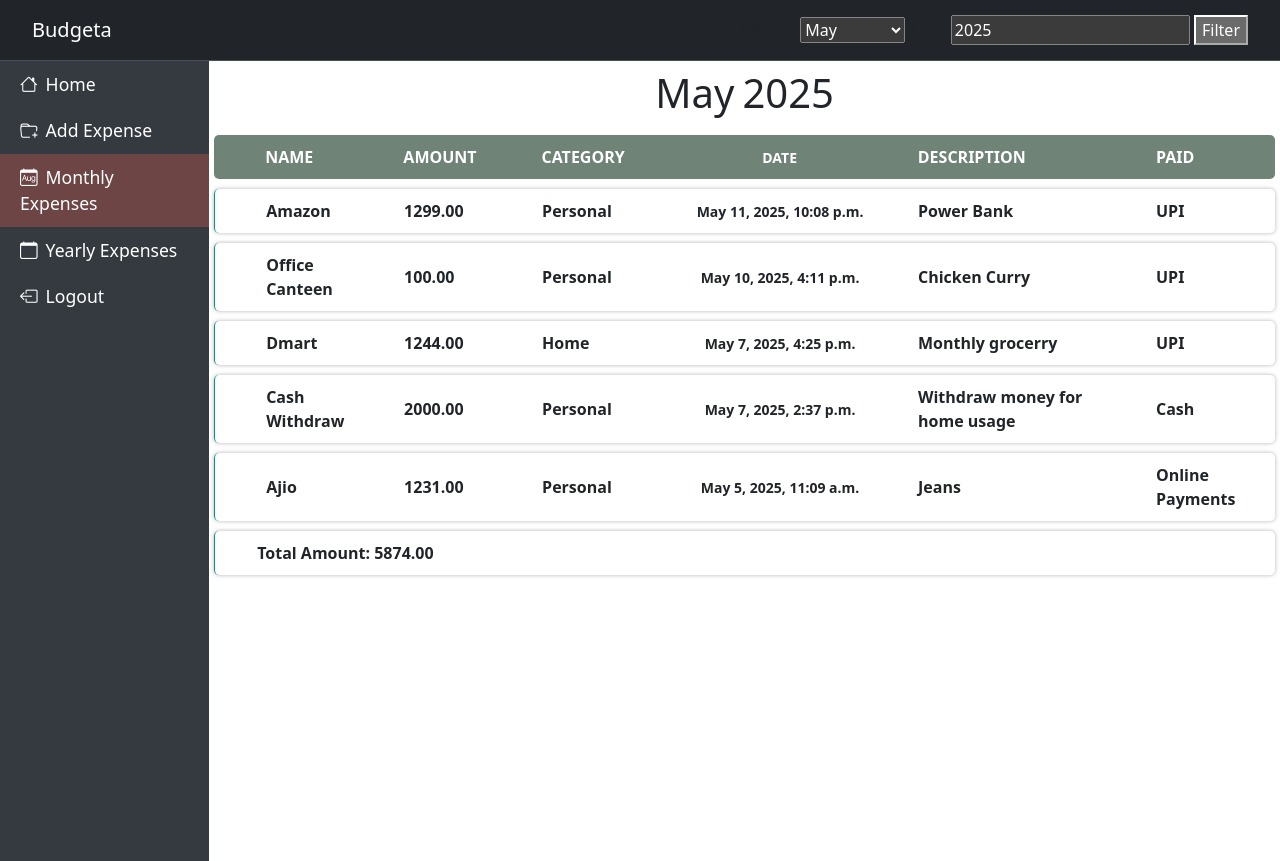
After one commit to mbharath246/budgeta, a Django app: page /budget/month/ in a window 1280 px wide. The commit adds this page. Run offline with Django 5.2, Linux system fonts and the light colour scheme; a user stored in the database is signed in; data comes from the database, SQL or seed files in the repository; both versions use the stored data as it was after the commit.

Commit message:
added monthly and yearly based filters

```diff
--- a/budget/models.py
+++ b/budget/models.py
@@ -29,4 +29,4 @@ class Expense(models.Model):
         ordering = ['-date']
 
     def __str__(self):
-        return f'{self.user_id} Spending: {self.name} '
+        return f'{self.user_id} Spending: {self.name}'
--- a/budget/urls.py
+++ b/budget/urls.py
@@ -4,5 +4,9 @@ from budget import views
 
 urlpatterns = [
     path('index/', views.header_view, name="index"),
-    path('add/', views.add_expense, name="add")
+    path('add/', views.add_expense, name="add"),
+    path('month/', views.monthly_expenses, name="month"),
+    path('year/', views.yearly_expenses, name="year"),
+    path('edit/<int:expense_id>/', views.edit_expense, name="edit"),
+    path('delete/<int:expense_id>/', views.delete_expense, name="delete"),
 ]
--- a/budget/views.py
+++ b/budget/views.py
@@ -1,5 +1,7 @@
 from django.contrib.auth.decorators import login_required
-from django.shortcuts import render, redirect
+from django.shortcuts import render, redirect, get_object_or_404
+from django.db.models import Sum
+from datetime import datetime
 
 from budget.forms import AddExpenseForm
 from budget.models import Expense
@@ -7,21 +9,152 @@ from budget.models import Expense
 
 @login_required(login_url="/users/login/")
 def header_view(request):
-    expense_details = Expense.objects.filter(user_id=request.user.id).all()
-    return render(request, 'home/index.html', {'expense_details': expense_details, 'active_link': 'home'})
+    category = request.GET.get("category")
+    now = datetime.now()
+    if category is None or category == "All":
+        expense_details = Expense.objects.filter(user_id=request.user.id, date__year=now.year, date__month=now.month).all()
+    elif category in ("Personal", "Home", "Other"):
+        expense_details = Expense.objects.filter(
+            user_id=request.user.id, category=category, date__year=now.year, date__month=now.month
+        ).all()
+    else:
+        expense_details = Expense.objects.filter(user_id=request.user.id, date__year=now.year, date__month=now.month).all()
+
+    paid = request.GET.get("paid")
+    if paid:
+        if paid is None or paid == "All":
+            expense_details = expense_details.filter(user_id=request.user.id).all()
+        elif paid in ("UPI", "Cash", "Credit Card", "Online Payments", "Others"):
+            expense_details = expense_details.filter(
+                user_id=request.user.id, paid=paid
+            ).all()
+
+    amount = sum(expense_details.values_list('amount', flat=True))
+    return render(
+        request,
+        "home/index.html",
+        {
+            "expense_details": expense_details,
+            "active_link": "home",
+            "selected_category": category,
+            "paid_by": paid,
+            "amount": amount
+        },
+    )
 
 
 @login_required(login_url="/users/login/")
 def add_expense(request):
-    if request.method == 'POST':
+    if request.method == "POST":
         form = AddExpenseForm(request.POST)
         if form.is_valid():
             form.instance.user_id = request.user
             form.save()
-            print(form.cleaned_data)
+            return redirect("/budget/index")
+        else:
+            print(form.errors)
+    form = AddExpenseForm()
+    return render(request, "home/add-expense.html", {"form": form, "active_link": "add-expense"})
 
-            return redirect('/budget/index')
-        else:
-           print(form.errors)
-    form = AddExpenseForm()
-    return render(request, 'home/add-expense.html', {'form':form, 'active_link': 'add-expense'})
+
+
+@login_required(login_url="/users/login/")
+def monthly_expenses(request):
+    selected_month = request.GET.get('month')
+    selected_year = request.GET.get('year')
+    months_dict = {
+        "January": 1,
+        "February": 2,
+        "March": 3,
+        "April": 4,
+        "May": 5,
+        "June": 6,
+        "July": 7,
+        "August": 8,
+        "September": 9,
+        "October": 10,
+        "November": 11,
+        "December": 12
+    }
+
+    if selected_month and selected_year:
+        expenses = Expense.objects.filter(user_id=request.user.id, date__year=selected_year, date__month=months_dict[selected_month])
+    else:
+        now = datetime.now()
+        selected_month = now.strftime("%B")
+        selected_year = now.year
+        expenses = Expense.objects.filter(user_id=request.user.id, date__year=now.year, date__month=now.month)
+
+    amount = sum(expenses.values_list('amount', flat=True))
+
+    context = {
+        'expenses': expenses,
+        'selected_month': selected_month ,
+        'selected_year': selected_year,
+        'amount':amount,
+        "active_link": "monthly-expenses",
+    }
+    return render(request, "home/monthly.html", context)
+
+
+@login_required(login_url="/users/login/")
+def yearly_expenses(request):
+    selected_year = request.GET.get('year')
+    if not selected_year:
+        selected_year = datetime.now().year
+
+    monthly_expenses = (
+        Expense.objects.filter(date__year=selected_year, user_id=request.user.id)
+        .values('date__month')
+        .annotate(total_amount=Sum('amount'))
+        .order_by('date__month')
+    )
+
+    month_names = {
+        "1": "January", "2": "February", "3": "March",
+        "4": "April", "5": "May", "6": "June",
+        "7": "July", "8": "August", "9": "September",
+        "10": "October", "11": "November", "12": "December"
+    }
+    monthly_summary = {
+        "January": 0, "February": 0, "March": 0, "April": 0,
+        "May": 0, "June": 0, "July": 0, "August": 0, "September": 0,
+        "October": 0, "November": 0, "December": 0
+    }
+    amount = float()
+    for item in monthly_expenses:
+        monthly_summary[month_names[str(item['date__month'])]] = item['total_amount']
+        amount += float(item["total_amount"])
+
+    context = {
+        'monthly_summary': monthly_summary,
+        'selected_year': selected_year,
+        'amount': amount,
+        "active_link": "yearly-expenses",
+    }
+
+    return render(request, 'home/yearly.html', context)
+
+
+@login_required(login_url="/users/login/")
+def edit_expense(request, expense_id):
+    expense = get_object_or_404(Expense, id=expense_id, user_id=request.user.id)
+    if request.method == "POST":
+        form = AddExpenseForm(request.POST, instance=expense)
+        if form.is_valid():
+            form.save()
+            return redirect('index')  # Redirect to expense list page
+    else:
+        form = AddExpenseForm(instance=expense)
+
+    return render(request, 'home/edit-expense.html', {'form': form})
+
+
+@login_required(login_url="/users/login/")
+def delete_expense(request, expense_id):
+    expense = get_object_or_404(Expense, id=expense_id, user_id=request.user.id)
+    if request.method == "POST":
+        expense.delete()
+        return redirect('index')
+
+    return render(request, 'home/delete-expense.html', {'expense': expense})
--- a/static/css/index.css
+++ b/static/css/index.css
@@ -47,12 +47,12 @@
 
 
 .expense-list{
-    font-weight: 600;
     box-shadow: 0 0 4px rgba(0, 0, 0, 0.3);
     border-left: 1px solid #009688;
 }
 
 .expense-list li{
+    font-weight: 600;
     width: 100px;
     margin-inline: 10px;
     text-align: start;
@@ -77,8 +77,76 @@
     margin-inline: 8px;
 }
 
+.expense-list li#amount {
+    width: 100%;
+    margin-inline: 10px;
+    text-align: start;
+    font-weight: bolder;
+}
+
 /* Active class style */
 .active {
     color: white;
     background-color: #6d4545;
 }
+
+
+header .filter select{
+    padding: 5px 20px;
+    border: none;
+    background: #5a5555;
+    color: white;
+    border-radius: 10px;
+    box-shadow: 0 0 8px rgba(0, 0, 0, 0.5);
+    font-weight: bold;
+   cursor:  pointer;
+   outline: none;
+}
+
+header .filter select option{
+    cursor: pointer;
+}
+
+
+.delete-container{
+    height: 100vh;
+    display: flex;
+    justify-content: center;
+    align-items: center;
+}
+
+.delete-container .container{
+    width: 500px;
+    text-align: center;
+    background-color: snow;
+    padding: 20px;
+    border-radius: 20px;
+    box-shadow: 0 0 8px rgba(0, 0, 0, 0.4);
+}
+
+.delete-container button{
+    border: none;
+    border-radius: 10px;
+    padding: 10px 20px;
+    margin-block: 20px;
+    margin-inline: 10px;
+    font-size: 18px;
+    font-weight: 600;
+    cursor: pointer;
+}
+
+.delete-container button#yes{
+    background-color: #008000b8;
+    color: white;
+}
+
+.delete-container button#no{
+    background-color: #ff0000b0;
+    color: white;
+}
+.delete-container button#yes:hover{
+    background-color: #026802;
+}
+.delete-container button#no:hover{
+    background-color: #bb0808b0;
+}
--- a/templates/home/header.html
+++ b/templates/home/header.html
@@ -1,9 +1,68 @@
 <nav class="navbar bg-dark border-bottom border-body" data-bs-theme="dark">
     <div class="container-fluid">
         <a class="navbar-brand">Budgeta</a>
-        <form class="d-flex" role="search">
-            <input class="form-control me-2" type="search" placeholder="Search" aria-label="Search">
+
+        {% comment %} <form action="" class="d-flex align-items-center" style="color: white;">
+            <label for="">From Date: </label>
+            <input type="date" name="" id=""  class="form-control me-2" aria-label="Search" required>
+            <label for="">To Date: </label>
+            <input type="date" name="" id=""  class="form-control me-2" aria-label="Search">
             <button class="btn btn-outline-success" type="submit">Search</button>
-        </form>
+
+        </form> {% endcomment %}
+        {% if active_link == "home" %}
+            <form method="GET" action="{% url 'index' %}" class='filter'>
+                <select name="category" onchange="this.form.submit()">
+                    <option hidden>Filter By Category</option>
+                    <option value="Personal" name='Personal' {% if selected_category == 'Personal' %}selected{% endif %}>Personal</option>
+                    <option value="Home" name='Home' {% if selected_category == 'Home' %}selected{% endif %}>Home</option>
+                    <option value="Other" name='Other' {% if selected_category == 'Other' %}selected{% endif %}>Other</option>
+                    <option value="All" name='All' {% if selected_category == 'All' %}selected{% endif %}>All</option>
+                </select>
+
+                <select name="paid" onchange="this.form.submit()">
+                    <option hidden>Paid By</option>
+                    <option value="UPI" name='UPI' {% if paid_by == 'UPI' %}selected{% endif %}>UPI</option>
+                    <option value="Cash" name='Cash' {% if paid_by == 'Cash' %}selected{% endif %}>Cash</option>
+                    <option value="Credit Card" name='Credit Card' {% if paid_by == 'Credit Card' %}selected{% endif %}>Credit Card</option>
+                    <option value="Online Payments" name='Online Payments' {% if paid_by == 'Online Payments' %}selected{% endif %}>Online Payments</option>
+                    <option value="Other" name='Other' {% if paid_by == 'Other' %}selected{% endif %}>Other</option>
+                    <option value="All" name='All' {% if paid_by == 'All' %}selected{% endif %}>All</option>
+                </select>
+            </form>
+        {% elif active_link == 'monthly-expenses' %}
+            <form method="GET" action="{% url 'month' %}">
+                <label for="month">Month:</label>
+                <select name="month">
+                    <option value="January" {% if selected_month == 'January' %}selected{% endif %}>January</option>
+                    <option value="February" {% if selected_month == 'February' %}selected{% endif %}>February</option>
+                    <option value="March" {% if selected_month == 'March' %}selected{% endif %}>March</option>
+                    <option value="April" {% if selected_month == 'April' %}selected{% endif %}>April</option>
+                    <option value="May" {% if selected_month == 'May' %}selected{% endif %}>May</option>
+                    <option value="June" {% if selected_month == 'June' %}selected{% endif %}>June</option>
+                    <option value="July" {% if selected_month == 'July' %}selected{% endif %}>July</option>
+                    <option value="August" {% if selected_month == 'August' %}selected{% endif %}>August</option>
+                    <option value="September" {% if selected_month == 'September' %}selected{% endif %}>September</option>
+                    <option value="October" {% if selected_month == 'October' %}selected{% endif %}>October</option>
+                    <option value="November" {% if selected_month == 'November' %}selected{% endif %}>November</option>
+                    <option value="December" {% if selected_month == 'December' %}selected{% endif %}>December</option>
+                </select>
+
+                <label for="year">Year:</label>
+                <input type="number" name="year" value="{{ selected_year }}" placeholder="Year" min="2000" required>
+
+                <button type="submit">Filter</button>
+            </form>
+        {% elif active_link == 'yearly-expenses' %}
+            <form method="GET" action="{% url 'year' %}">
+                <label for="year">Year:</label>
+                <input type="number" name="year" value="{{ selected_year }}" placeholder="year ex: 2025" required min="2000">
+
+                <button type="submit">Filter</button>
+            </form>
+        {% endif %}
+
+
+
     </div>
 </nav>
--- /dev/null
+++ b/templates/home/monthly.html
@@ -0,0 +1,49 @@
+{% extends "home/base.html" %}
+
+{% block header %}
+    {% include "home/header.html" %}
+{% endblock  %}
+
+{% block sidebar %}
+    {% include "home/sidebar.html" %}
+{% endblock  %}
+
+
+{% block content %}
+    <div class="d-flex justify-content-center mt-2">
+        <h1 class='me-2'> {{ selected_month }} </h1>
+        <h1> {{ selected_year }} </h1>
+    </div>
+    {% if expenses %}
+        <div class="main-container">
+            <ul class="headings">
+                <li id="task">NAME</li>
+                <li id="task">AMOUNT</li>
+                <li id="task">CATEGORY</li>
+                <li id="date">DATE</li>
+                <li id="desc">DESCRIPTION</li>
+                <li id="task">PAID</li>
+            </ul>
+
+            {% for expense in expenses %}
+                <ul class='expense-list'>
+                    <li id='task'>{{ expense.name }}</li>
+                    <li id='task'>{{ expense.amount }}</li>
+                    <li id='task'>{{ expense.category }}</li>
+                    <li id='date'>{{ expense.date }}</li>
+                    <li id='desc'>{{ expense.description }}</li>
+                    <li id='task'>{{ expense.paid }}</li>
+                </ul>
+            {% endfor %}
+
+            {% if amount %}
+            <ul class='expense-list'>
+                <li id='amount'>Total Amount: {{ amount }}</li>
+            </ul>
+            {% endif %}
+
+    {% else %}
+        <p class="text-center mt-4"  style="font-size: 20px;">No expenses found for the selected month and year.</p>
+    {% endif %}
+         </div>
+{% endblock %}
--- a/templates/home/sidebar.html
+++ b/templates/home/sidebar.html
@@ -5,8 +5,11 @@
     <a href="/budget/add" id="add-expense" class="{% if active_link == 'add-expense' %}active{% endif %}">
         <i class="bi bi-folder-plus me-2"></i><span>Add Expense</span>
     </a>
-    <a href="/budget/contact" id="contact" class="{% if active_link == 'contact' %}active{% endif %}">
-        <i class="bi bi-envelope me-2"></i><span>Contact Us</span>
+    <a href="/budget/month" id="monthly-expenses" class="{% if active_link == 'monthly-expenses' %}active{% endif %}">
+        <i class="bi bi-calendar-month me-2"></i><span>Monthly Expenses</span>
+    </a>
+    <a href="/budget/year" id="yearly-expenses" class="{% if active_link == 'yearly-expenses' %}active{% endif %}">
+        <i class="bi bi-calendar me-2"></i><span>Yearly Expenses</span>
     </a>
     <a href="{% url 'logout' %}" id="logout" class="{% if active_link == 'logout' %}active{% endif %}">
         <i class="bi bi-box-arrow-left me-2"></i><span>Logout</span>
--- a/users/views.py
+++ b/users/views.py
@@ -24,7 +24,10 @@ def signup_view(request):
         form = forms.SignupForm(request.POST)
         if form.is_valid():
             form.save()
-            return redirect(reverse('index'))
+            user = authenticate(request, username=request.POST["username"], password=request.POST["password"])
+            if user is not None and user.is_authenticated:
+                login(request, user)
+                return redirect(reverse('index'))
         else:
             print("Form errors:", form.errors)
     else:
```
Also changed, not shown: templates/home/add-expense.html (+5 -4 lines), templates/home/delete-expense.html (added, +24 -0 lines), templates/home/edit-expense.html (added, +23 -0 lines), templates/home/expense-details.html (+9 -3 lines), templates/home/yearly.html (added, +40 -0 lines), budget/forms.py (line endings or trailing spaces), db.sqlite3.
